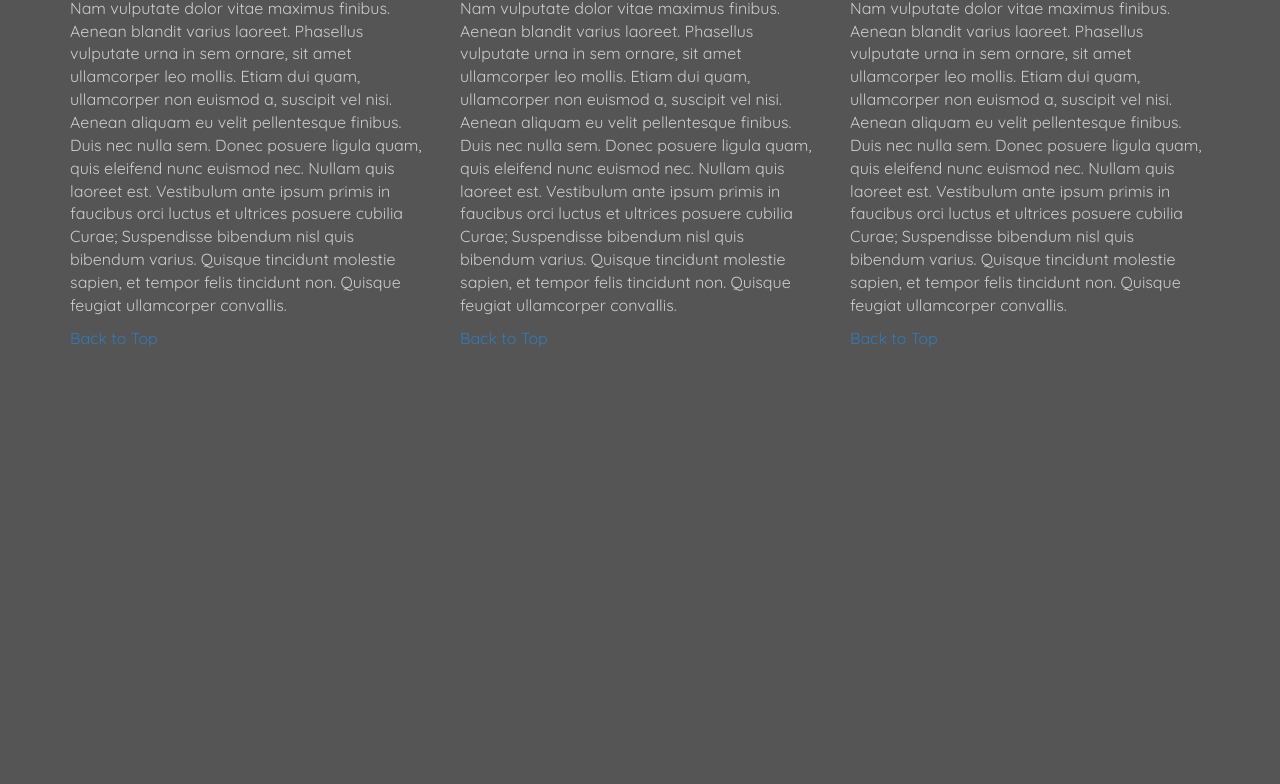
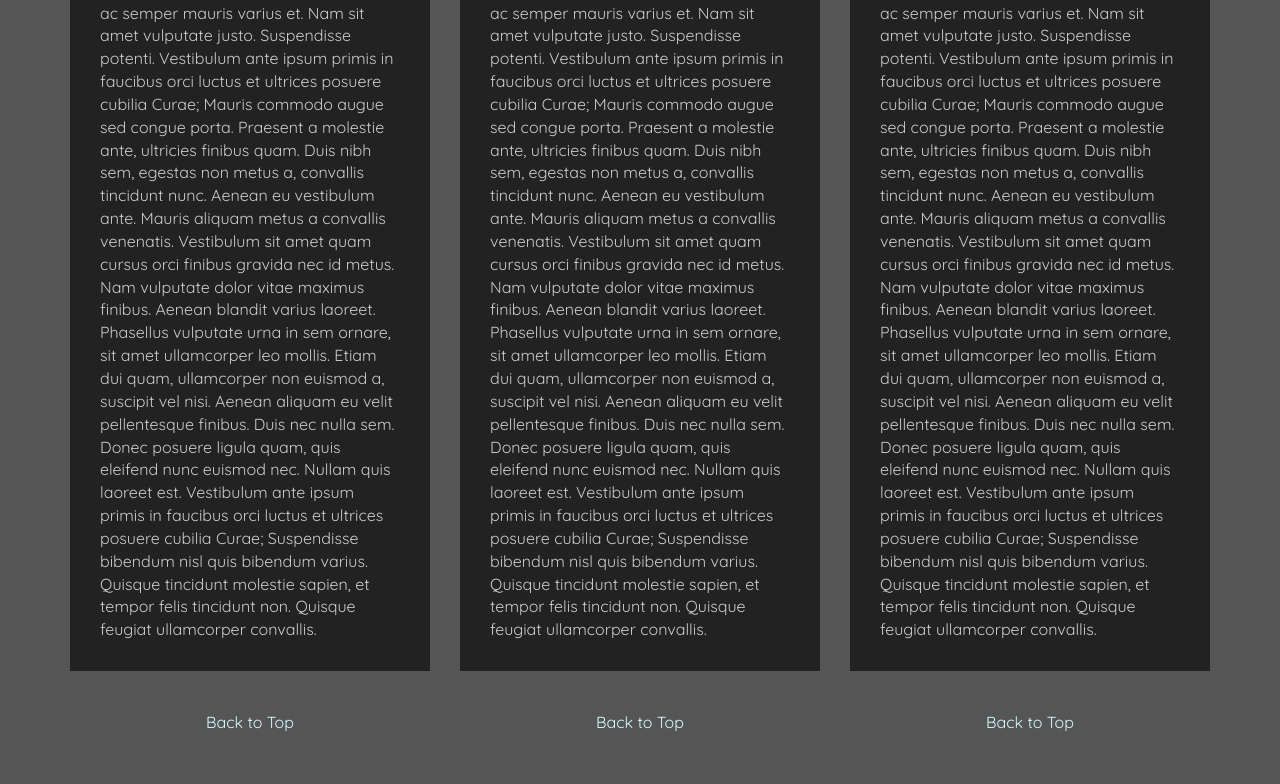
Before and after one commit to Moondoobie/rails-cert-course4, a plain HTML site: page module3-solution/index.html in a window 1280 px wide. Shown: the part 1323-2107 px from the top of the page. Before the commit the page ends 1672 px from the top, so only its background shows below. Drawn offline with Linux system fonts and the light colour scheme.

Commit message:
Final styling applied.

```diff
--- a/module3-solution/css/styles.css
+++ b/module3-solution/css/styles.css
@@ -11,8 +11,12 @@ body {
 	border: 0;
 }
 
+.navbar-brand a:hover, .navbar-brand a:focus {
+  text-decoration: none;
+}
+
 .navbar-brand h1 {
-  color: #333;
+  color: #4871ad;
   font-size: 1.75em;
   font-weight: bold;
   line-height: .75;
@@ -20,9 +24,7 @@ body {
   margin-bottom: 0;
 }
 
-.navbar-brand a:hover, .navbar-brand a:focus {
-  text-decoration: none;
-}
+
 
 .navbar-header button {
   	background-color: #9fbcbf;
@@ -62,13 +64,13 @@ a.sushi a:hover{
 
 h2 {
 	margin-top: 50px;
-	margin-bottom: 30px;
+	margin-bottom: 20px;
 }
 
 h3 {
 	font-size: 1.5em;
 	margin-bottom: 30px;
-    margin-top: 30px;
+    margin-top: 20px;
 }
 
 .lots {
@@ -77,6 +79,19 @@ h3 {
 	width: 100%;
 }
 
+p {
+	margin-bottom: 40px;
+}
+
 .row a {
-	color: ccc;
+	color: #d5fbff;
+	width: 100%;
 }
+
+#return span {
+	color: #d5fbff;
+}
+
+#column {
+	margin-bottom: 50px;
+}
--- a/module3-solution/index.html
+++ b/module3-solution/index.html
@@ -16,7 +16,7 @@
       <nav id="header-nav" class="navbar navbar-default">
         <div class="container">
           <div class="navbar-header">
-            <a class="navbar-brandid top" href="index.html"><h1>Food, LLC.</h1></a>
+            <a class="navbar-brand top" href="index.html"><h1>Food, LLC.</h1></a>
 
             <button type="button" id="nav-butn" class="navbar-toggle collapsed" data-toggle="collapse" data-target="#collapsable-nav" aria-expanded="false">
               <span class="sr-only">Toggle navigation</span>
@@ -58,9 +58,9 @@
 
       <div class="row">
 
-       <div class="col-md-4 col-sm-6 col-xs-12">
-          <h3 class="text-center">Chicken</h3>
-          <p>
+      <div id="column" class="col-md-4 col-sm-6 col-xs-12">
+          <h3 class="text-center lots">Chicken</h3>
+          <p class="lots">
         Lorem ipsum dolor sit amet, consectetur adipiscing elit. Donec aliquam nec mauris in condimentum. Mauris feugiat consequat erat. Cras lectus eros, suscipit non pellentesque non, ullamcorper non purus. Quisque id orci vel enim pharetra finibus. Aenean cursus bibendum velit ut elementum. Ut aliquam malesuada mauris. Quisque sit amet eros vitae dui vulputate scelerisque. Morbi eu placerat enim.
 
         Pellentesque efficitur dolor id ipsum maximus, at convallis ipsum ultricies. Nulla non ornare tellus, eu dignissim eros. Mauris ligula erat, molestie id nibh et, rhoncus placerat justo. Proin ac metus id erat tempor condimentum. Vivamus vitae risus sapien. Sed laoreet magna vitae feugiat bibendum. Phasellus neque odio, scelerisque nec ullamcorper ut, rutrum sit amet justo. Class aptent taciti sociosqu ad litora torquent per conubia nostra, per inceptos himenaeos. Proin sagittis purus ac metus bibendum semper.
@@ -72,12 +72,13 @@
         Nam vulputate dolor vitae maximus finibus. Aenean blandit varius laoreet. Phasellus vulputate urna in sem ornare, sit amet ullamcorper leo mollis. Etiam dui quam, ullamcorper non euismod a, suscipit vel nisi. Aenean aliquam eu velit pellentesque finibus. Duis nec nulla sem. Donec posuere ligula quam, quis eleifend nunc euismod nec. Nullam quis laoreet est. Vestibulum ante ipsum primis in faucibus orci luctus et ultrices posuere cubilia Curae; Suspendisse bibendum nisl quis bibendum varius. Quisque tincidunt molestie sapien, et tempor felis tincidunt non. Quisque feugiat ullamcorper convallis.
           </p>
 
-        <a class="text-center" href="#top">Back to Top</a>
+          <div class="text-center"><a id="return" href="#top"><span>Back to Top</span></a></div>
+
        </div>
 
-       <div class="col-md-4 col-sm-6 col-xs-12">
-          <h3 class="text-center">Beef</h3>
-          <p>
+       <div id="column" class="col-md-4 col-sm-6 col-xs-12">
+          <h3 class="text-center lots">Beef</h3>
+          <p class="lots">
         Lorem ipsum dolor sit amet, consectetur adipiscing elit. Donec aliquam nec mauris in condimentum. Mauris feugiat consequat erat. Cras lectus eros, suscipit non pellentesque non, ullamcorper non purus. Quisque id orci vel enim pharetra finibus. Aenean cursus bibendum velit ut elementum. Ut aliquam malesuada mauris. Quisque sit amet eros vitae dui vulputate scelerisque. Morbi eu placerat enim.
 
         Pellentesque efficitur dolor id ipsum maximus, at convallis ipsum ultricies. Nulla non ornare tellus, eu dignissim eros. Mauris ligula erat, molestie id nibh et, rhoncus placerat justo. Proin ac metus id erat tempor condimentum. Vivamus vitae risus sapien. Sed laoreet magna vitae feugiat bibendum. Phasellus neque odio, scelerisque nec ullamcorper ut, rutrum sit amet justo. Class aptent taciti sociosqu ad litora torquent per conubia nostra, per inceptos himenaeos. Proin sagittis purus ac metus bibendum semper.
@@ -89,12 +90,13 @@
         Nam vulputate dolor vitae maximus finibus. Aenean blandit varius laoreet. Phasellus vulputate urna in sem ornare, sit amet ullamcorper leo mollis. Etiam dui quam, ullamcorper non euismod a, suscipit vel nisi. Aenean aliquam eu velit pellentesque finibus. Duis nec nulla sem. Donec posuere ligula quam, quis eleifend nunc euismod nec. Nullam quis laoreet est. Vestibulum ante ipsum primis in faucibus orci luctus et ultrices posuere cubilia Curae; Suspendisse bibendum nisl quis bibendum varius. Quisque tincidunt molestie sapien, et tempor felis tincidunt non. Quisque feugiat ullamcorper convallis.
           </p>
 
-          <a class="text-center" href="#top">Back to Top</a>
+      <div class="text-center"><a id="return" href="#top"><span>Back to Top</span></a></div>
+
        </div>
 
-       <div class="col-md-4 col-sm-12 col-xs-12">
-          <h3 class="text-center">Sushi</h3>
-            <p>
+       <div id="column" class="col-md-4 col-sm-12 col-xs-12">
+          <h3 class="text-center lots">Sushi</h3>
+            <p class="lots">
         Lorem ipsum dolor sit amet, consectetur adipiscing elit. Donec aliquam nec mauris in condimentum. Mauris feugiat consequat erat. Cras lectus eros, suscipit non pellentesque non, ullamcorper non purus. Quisque id orci vel enim pharetra finibus. Aenean cursus bibendum velit ut elementum. Ut aliquam malesuada mauris. Quisque sit amet eros vitae dui vulputate scelerisque. Morbi eu placerat enim.
 
         Pellentesque efficitur dolor id ipsum maximus, at convallis ipsum ultricies. Nulla non ornare tellus, eu dignissim eros. Mauris ligula erat, molestie id nibh et, rhoncus placerat justo. Proin ac metus id erat tempor condimentum. Vivamus vitae risus sapien. Sed laoreet magna vitae feugiat bibendum. Phasellus neque odio, scelerisque nec ullamcorper ut, rutrum sit amet justo. Class aptent taciti sociosqu ad litora torquent per conubia nostra, per inceptos himenaeos. Proin sagittis purus ac metus bibendum semper.
@@ -107,7 +109,8 @@
 
             </p>
 
-            <a class="text-center" href="#top">Back to Top</a>
+      <div class="text-center"><a id="return" href="#top"><span>Back to Top</span></a></div>
+
        </div>
 
      </div>
```
Lines whose indentation alone changed are shown as unchanged.
